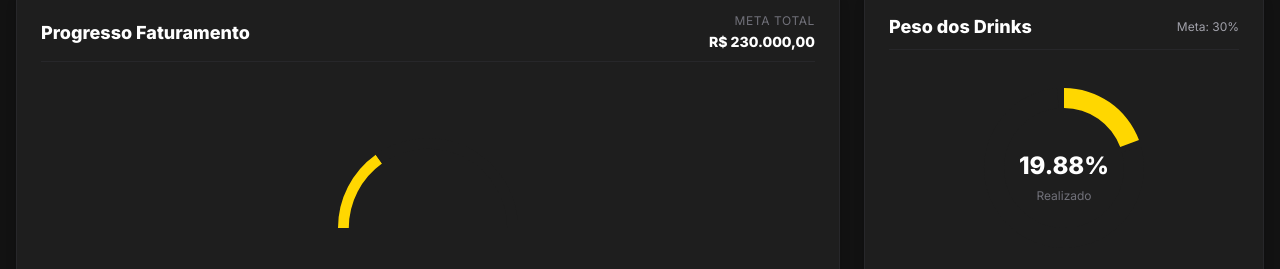
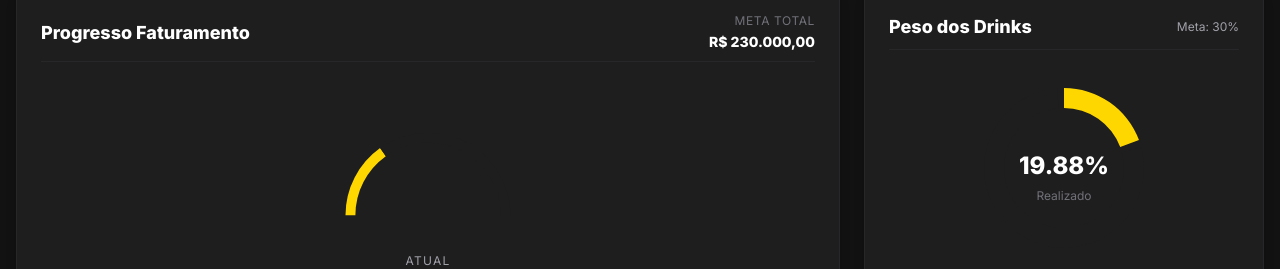
Before and after one commit to NevesPNG68/METAS-JANELA, a React (Vite) app: page / in a window 1280 px wide. Shown: the part 481-750 px from the top of the page. Built offline with nearby package versions, Linux system fonts and the light colour scheme.

Commit message:
Update RevenueChart.tsx

```diff
--- a/components/RevenueChart.tsx
+++ b/components/RevenueChart.tsx
@@ -35,7 +35,7 @@ const RevenueChart: React.FC<{ current: number; target: number }> = ({ current,
       </div>
 
       {/* Chart (menor + rosca mais fina) */}
-      <div className="relative w-full max-w-[520px] mx-auto h-[170px] sm:h-[190px]">
+     <div className="relative w-full h-[155px] sm:h-[175px]">
         <ResponsiveContainer width="100%" height="100%">
           <PieChart>
             <Pie
```
